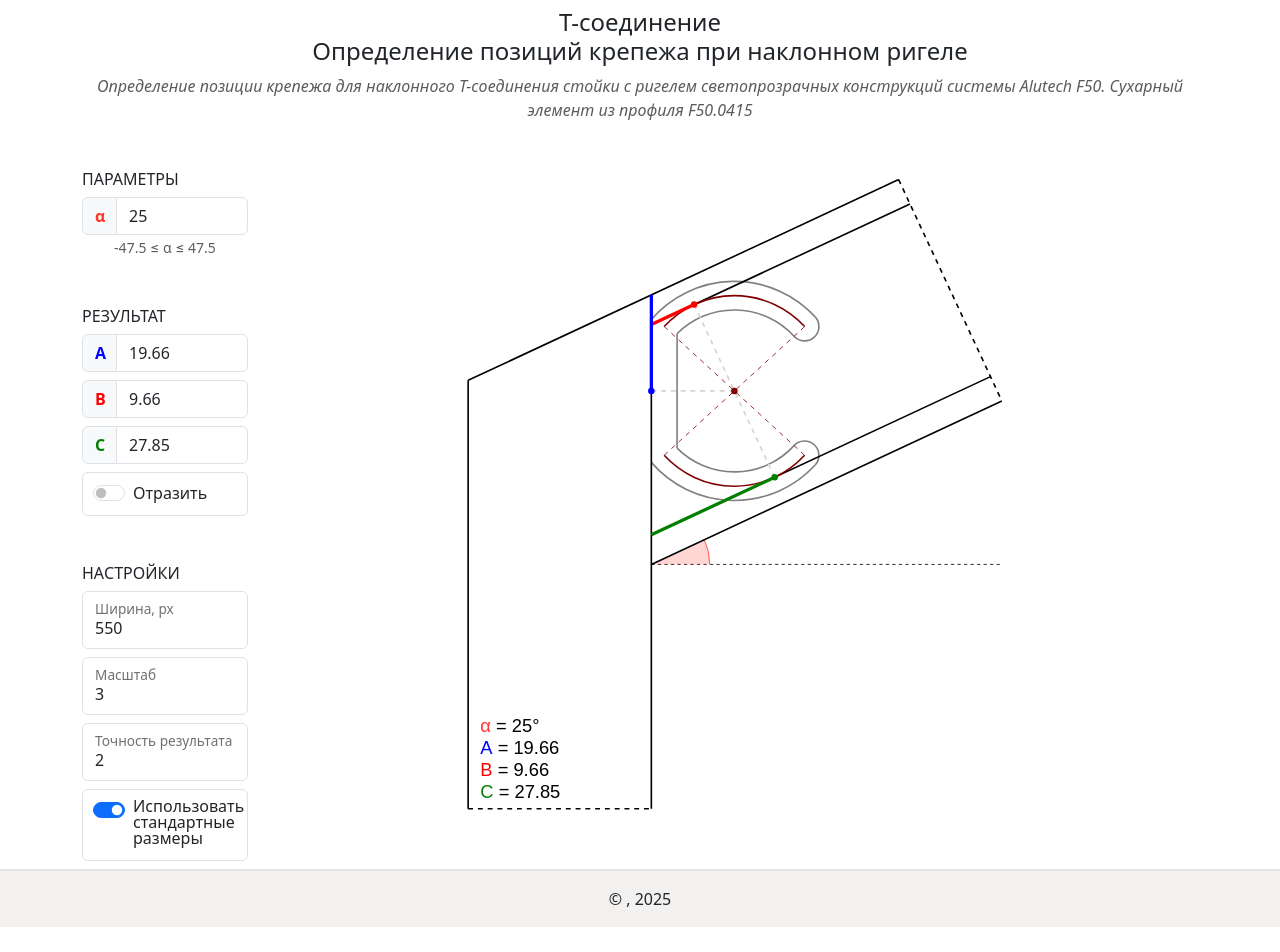
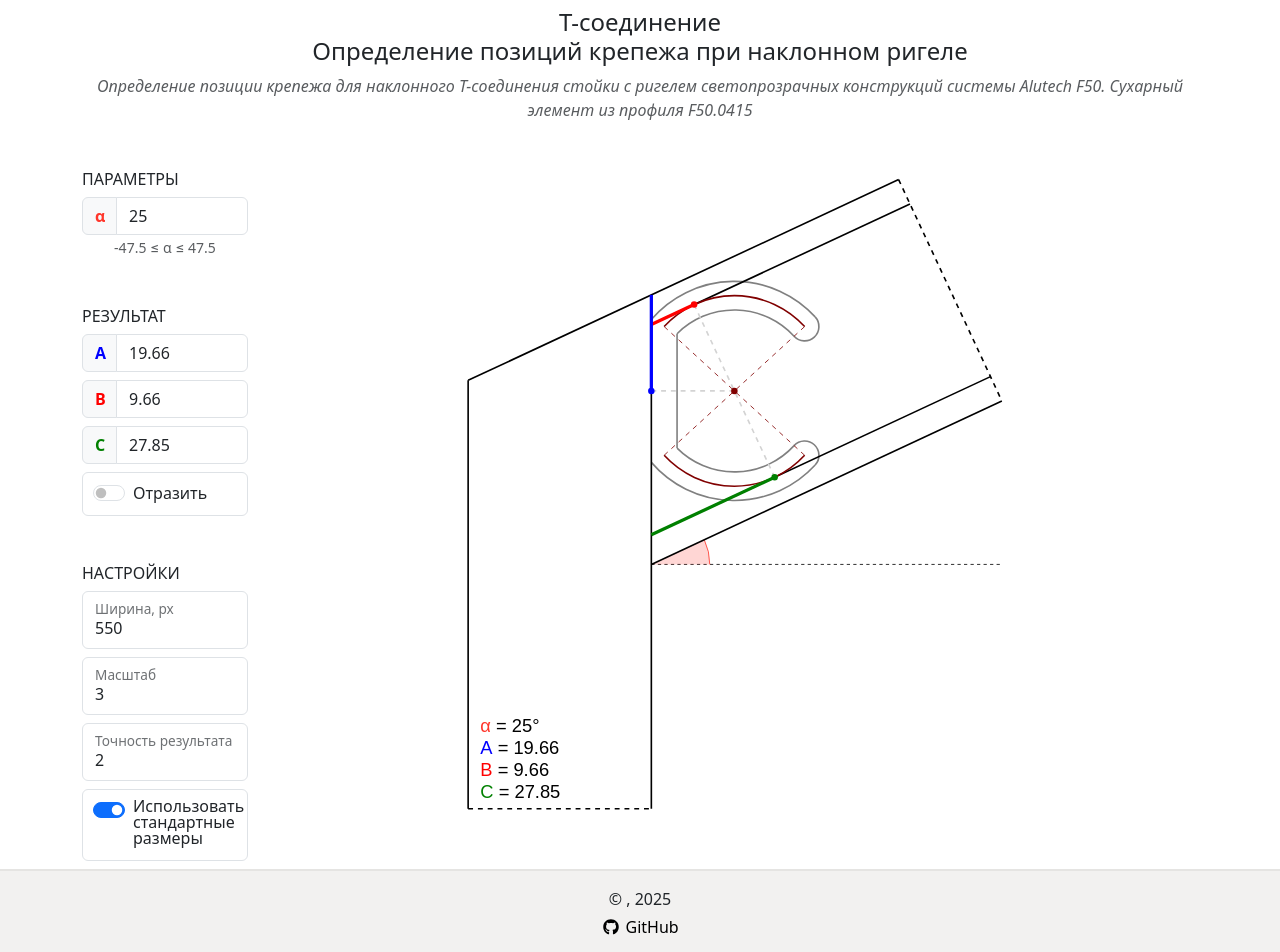
Before and after one commit to chernyshovn/sukharik, a Vue app: page / in a window 1280 px wide. Shown: the top 952 px of the page. Before the commit the page ends 927 px from the top, so only its background shows below. Built offline with nearby package versions, Linux system fonts and the light colour scheme.

Commit message:
Add GitHub repository URL

```diff
--- a/package.json
+++ b/package.json
@@ -9,6 +9,9 @@
     "preview": "vite preview"
   },
   "dependencies": {
+    "@fortawesome/fontawesome-svg-core": "^7.0.0",
+    "@fortawesome/free-brands-svg-icons": "^7.0.0",
+    "@fortawesome/vue-fontawesome": "^3.1.1",
     "@popperjs/core": "^2.11.8",
     "@types/node": "^24.3.0",
     "@vueuse/core": "^13.7.0",
--- a/src/App.vue
+++ b/src/App.vue
@@ -11,7 +11,14 @@ const year = new Date().getFullYear();
   </main>
   <footer class="mt-auto">
     <div class="text-center p-3 footer">
-      &copy; {{ copyrightAuthorNames }}, {{ year }}
+      <p class="mb-1">
+        &copy; {{ copyrightAuthorNames }}, {{ year }}
+      </p>
+      <p class="mb-0">
+        <a href="https://github.com/chernyshovn/sukharik" target="_blank" class="github-link">
+          <icon :icon="['fab', 'github']" /> GitHub
+        </a>
+      </p>
     </div>
   </footer>
 </template>
@@ -21,4 +28,13 @@ const year = new Date().getFullYear();
     background-color: rgb(229, 228, 226, 0.5);
     border-top: 2px solid rgb(229, 228, 226);
   }
+
+  .github-link {
+    color:black;
+    text-decoration: none;
+  }
+
+  .github-link:hover {
+    color: var(--bs-link-color);
+  }
 </style>
--- /dev/null
+++ b/src/plugins/fontawesome.ts
@@ -0,0 +1,7 @@
+import { library } from '@fortawesome/fontawesome-svg-core';
+import { FontAwesomeIcon } from '@fortawesome/vue-fontawesome';
+import { faGithub } from '@fortawesome/free-brands-svg-icons';
+
+library.add(faGithub);
+
+export { FontAwesomeIcon }
```
Also changed, not shown: src/main.ts (+6 -1 lines), 1 other file (tests, documents, lock files or other folders).
